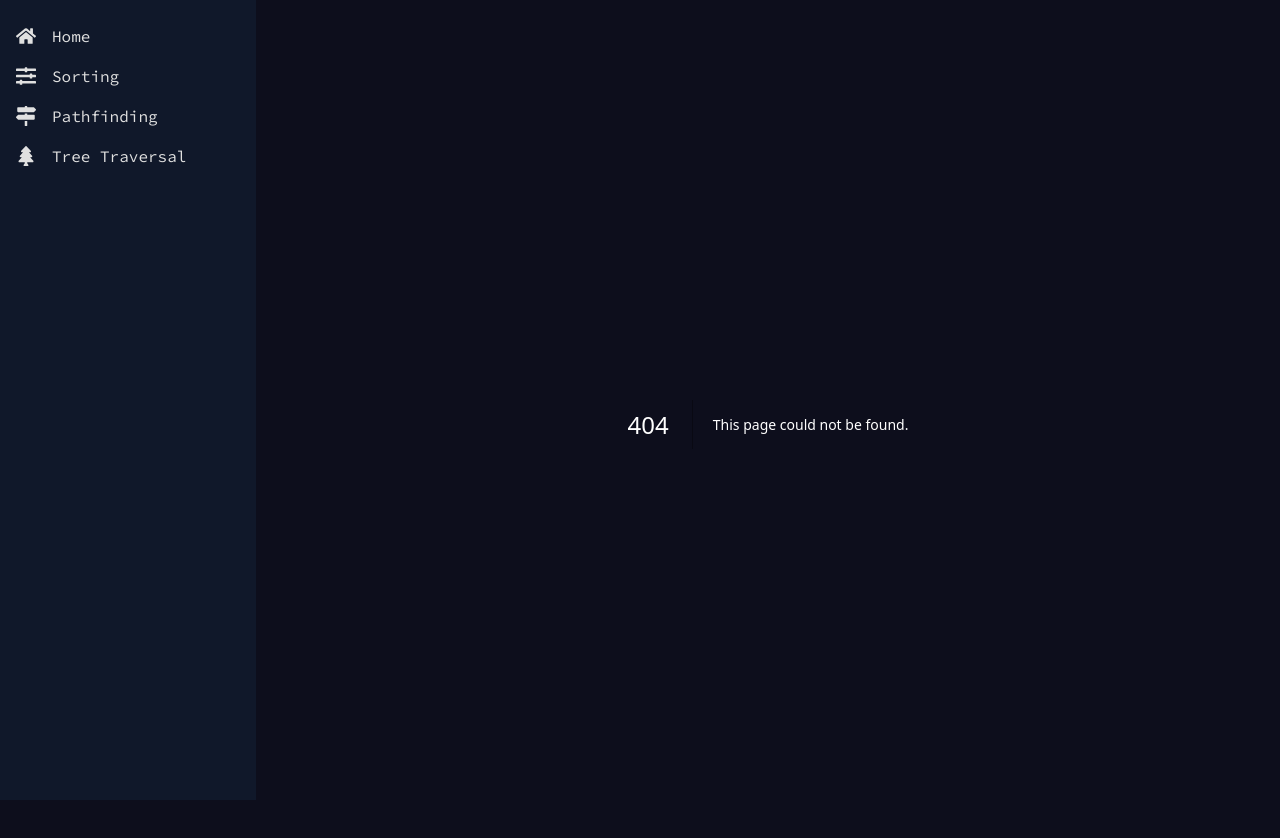
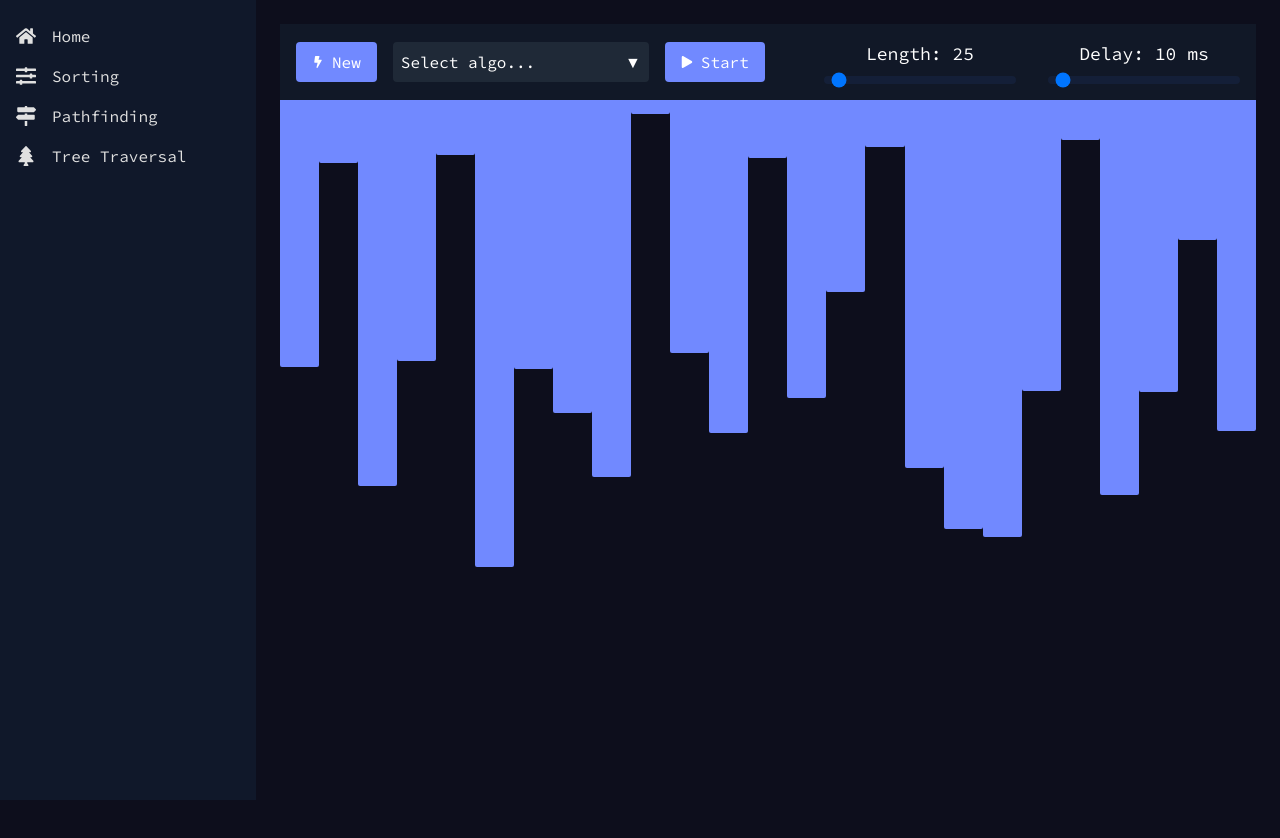
Before and after one commit to nchalimba/algo_visualizer, a Next.js app: page /sorting in a window 1280 px wide. Before the commit this address had no page. Shown: the top 838 px of the page. Built offline with nearby package versions, Linux system fonts and the light colour scheme.

Commit message:
feat: implement sorting

```diff
--- /dev/null
+++ b/src/app/components/sorting/Navbar.tsx
@@ -0,0 +1,115 @@
+import React, { useState } from "react";
+
+import { SortingSettings } from "../../types";
+
+import Slider from "../common/Slider";
+import Button from "../common/Button";
+import sort, { SortType } from "@/utils/sorting/sort";
+import { animate } from "@/utils/sorting/visualize";
+import Select from "../common/Select";
+import { FaBolt, FaPlay } from "react-icons/fa";
+
+interface NavbarProps {
+  settings: SortingSettings;
+  setSettings: React.Dispatch<React.SetStateAction<SortingSettings>>;
+  setForceUpdate: React.Dispatch<React.SetStateAction<boolean>>;
+  elements: number[];
+  setElements: React.Dispatch<React.SetStateAction<number[]>>;
+}
+
+const algoOptions = [
+  { label: "Merge Sort", value: "merge_sort" },
+  { label: "Insertion Sort", value: "insertion_sort" },
+  { label: "Quick Sort", value: "quick_sort" },
+  { label: "Heap Sort", value: "heap_sort" },
+];
+
+const Navbar: React.FC<NavbarProps> = ({
+  settings,
+  setSettings,
+  setForceUpdate,
+  elements,
+  setElements,
+}) => {
+  const [disableButtons, setDisableButtons] = useState(false);
+
+  const handleDelayChange = (event: React.ChangeEvent<HTMLInputElement>) => {
+    setSettings((prev) => ({ ...prev, delay: Number(event.target.value) }));
+  };
+
+  const handleLengthChange = (event: React.ChangeEvent<HTMLInputElement>) => {
+    setSettings((prev) => ({
+      ...prev,
+      length: Number(event.target.value) * 5,
+    }));
+  };
+
+  const handleSort = () => {
+    if (!settings.algoType) return;
+    setDisableButtons(true);
+    const { sortedArray, swapArray } = sort(
+      settings.algoType as SortType,
+      elements
+    );
+
+    animate({
+      sortedArray,
+      swapArray,
+      setDisableButtons,
+      setElements,
+      delay: settings.delay,
+      isMerge: settings.algoType === "merge_sort",
+    });
+  };
+
+  const handleGenerateNew = () => {
+    setForceUpdate((prev) => !prev);
+  };
+
+  return (
+    <nav className="p-4 bg-gray-900 text-white flex flex-col lg:flex-row items-center justify-between w-full">
+      <div className="flex items-center space-x-4">
+        <Button onClick={handleGenerateNew} disabled={disableButtons}>
+          <div className="flex items-center gap-2">
+            <FaBolt className="text-xs" />
+            New
+          </div>
+        </Button>
+
+        <Select
+          options={algoOptions}
+          value={algoOptions.find(
+            (option) => option.value === settings.algoType
+          )}
+          placeholder="Select algo..."
+          onChange={(value) =>
+            setSettings((prev) => ({ ...prev, algoType: value.value }))
+          }
+        />
+        <Button onClick={handleSort} disabled={disableButtons}>
+          <div className="flex items-center gap-2">
+            <FaPlay className="text-xs" />
+            Start
+          </div>
+        </Button>
+      </div>
+
+      <div className="flex gap-8 mt-4 lg:mt-0">
+        <Slider
+          label={`Length: ${settings.length}`}
+          value={settings.length / 5}
+          onChange={handleLengthChange}
+          min={1}
+        />
+        <Slider
+          label={`Delay: ${settings.delay * 2} ms`}
+          value={settings.delay}
+          onChange={handleDelayChange}
+          min={1}
+        />
+      </div>
+    </nav>
+  );
+};
+
+export default Navbar;
--- /dev/null
+++ b/src/app/components/sorting/SortingElements.tsx
@@ -0,0 +1,28 @@
+import React from "react";
+
+interface SortingElementsProps {
+  elements: number[];
+}
+
+const SortingElements: React.FC<SortingElementsProps> = ({ elements }) => {
+  return (
+    <div className="relative w-full h-96 ">
+      {/* Bars */}
+      <div className="flex items-start w-full h-full">
+        {elements.map((element, index) => (
+          <div
+            key={index}
+            id={`bar-${index}`}
+            className="bg-retroDark-accent rounded-sm rounded-t-none"
+            style={{
+              height: `${element}px`, // Height of the bar, grows downwards
+              width: `${100 / elements.length}%`, // Ensure bars are evenly spaced with no gap
+            }}
+          />
+        ))}
+      </div>
+    </div>
+  );
+};
+
+export default SortingElements;
--- /dev/null
+++ b/src/app/sorting/page.tsx
@@ -0,0 +1,46 @@
+"use client";
+import Head from "next/head";
+import React, { useEffect, useState } from "react";
+import Navbar from "../components/sorting/Navbar";
+import SortingElements from "../components/sorting/SortingElements";
+import { SortingSettings } from "../types";
+
+const defaultSettings: SortingSettings = {
+  algoType: null,
+  length: 25,
+  delay: 5,
+};
+
+const SortingPage = () => {
+  const [settings, setSettings] = useState<SortingSettings>(defaultSettings);
+  const [elements, setElements] = useState<number[]>([]);
+  const [forceUpdate, setForceUpdate] = useState(false);
+
+  useEffect(() => {
+    const numbers = Array.from({ length: settings.length }, () =>
+      Math.floor(Math.random() * 500)
+    );
+    setElements(numbers);
+  }, [settings.length, forceUpdate]);
+
+  return (
+    <div className="h-screen">
+      <Head>
+        <title>Sorting Visualizer</title>
+        <meta name="description" content="Visualizes sorting algorithms" />
+        <link rel="icon" href="/favicon.ico" />
+      </Head>
+
+      <Navbar
+        settings={settings}
+        setSettings={setSettings}
+        setForceUpdate={setForceUpdate}
+        elements={elements}
+        setElements={setElements}
+      />
+      <SortingElements elements={elements} />
+    </div>
+  );
+};
+
+export default SortingPage;
```
